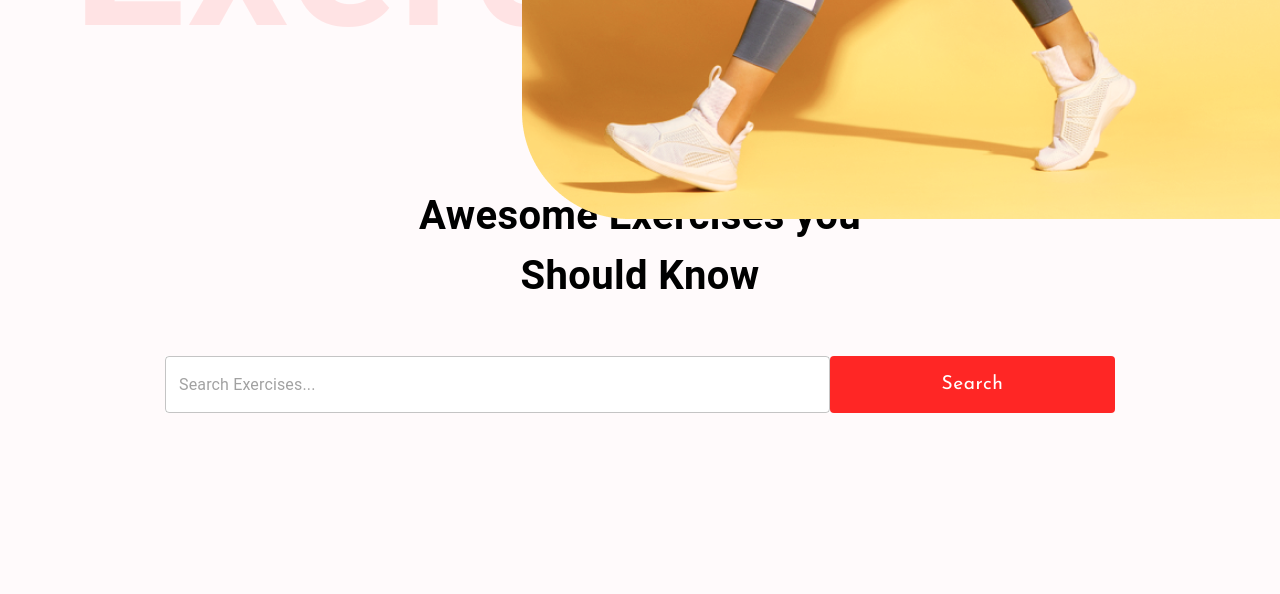
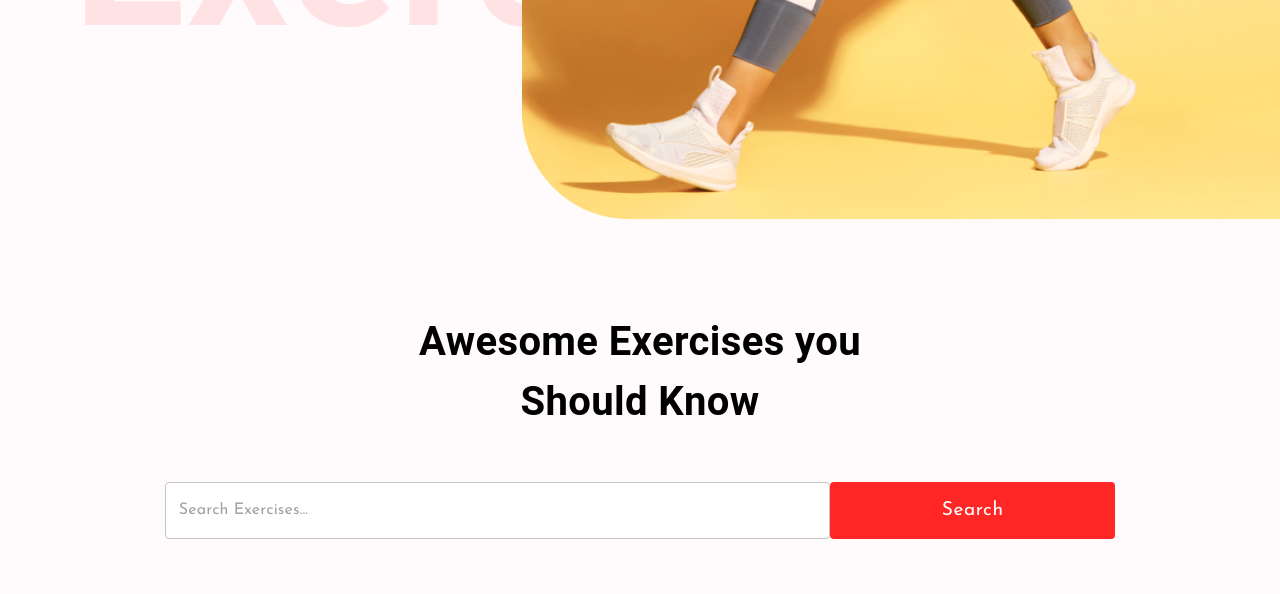
Before and after one commit to JustShuaib/exercise-project, a React (Vite) app: page / in a window 1280 px wide. Shown: the part 760-1354 px from the top of the page. Built offline with nearby package versions, Linux system fonts and the light colour scheme; no server answers.

Commit message:
done with the header - hopefully

```diff
--- a/src/App.jsx
+++ b/src/App.jsx
@@ -1,21 +1,17 @@
-import React from "react";
 import { Routes, Route } from "react-router-dom";
-import { Box } from "@mui/material";
 import "./App.css";
 import Home from "./routes/Home";
 import ExerciseDetail from "./routes/ExerciseDetail";
 import Navbar from "./components/Navbar";
 import Footer from "./components/Footer";
-const App = () => {
-  return (
-    <Box width="400px" sx={{ width: { xl: "1488px" } }} m="auto">
+const App = () => (
+  <>
     <Navbar />
     <Routes>
       <Route path="/" element={<Home />} />
       <Route path="/exercise/:id" element={<ExerciseDetail />} />
     </Routes>
     <Footer />
-    </Box>
+  </>
 );
-};
 export default App;
--- a/src/components/SearchExercises.jsx
+++ b/src/components/SearchExercises.jsx
@@ -3,6 +3,7 @@ import { Stack, Typography, Box, Button, TextField } from "@mui/material";
 import HorizontalScrollBar from "./HorizontalScrollBar";
 
 import { exerciseOptions, fetchData } from "../utils/fetchData";
+
 const SearchExercises = ({ bodyPart, setBodyPart, setExercises }) => {
   const [search, setSearch] = useState("");
   const [bodyParts, setBodyParts] = useState([]);
@@ -38,23 +39,31 @@ const SearchExercises = ({ bodyPart, setBodyPart, setExercises }) => {
   };
   return (
     <Box>
-      <Stack alignItems="center" mt="37px" justifyContent="center" p="20px">
+      <Stack alignItems="center" justifyContent="center" p="1.4rem">
         <Typography
+          component="h2"
           textAlign="center"
           fontWeight={700}
-          mb="50px"
+          mb="3.125rem"
+          mt={{ xs: "2rem", lg: "10rem" }}
           sx={{
             fontSize: { lg: "2.5rem", xs: "1.8rem" },
           }}
         >
           Awesome Exercises you <br /> Should Know
         </Typography>
-        <Box position="relative" mb="72px" width="100%" maxWidth="950px">
+        <Box
+          component="form"
+          position="relative"
+          mb="4.5rem"
+          width="100%"
+          maxWidth="59.4rem"
+        >
           <TextField
             sx={{
               input: {
-                borderRadius: "4px",
                 height: { lg: "1.5rem", xs: "1rem" },
+                fontFamily: "Josefin Sans",
               },
               width: "70%",
               backgroundColor: "white",
--- a/src/routes/Home.jsx
+++ b/src/routes/Home.jsx
@@ -10,6 +10,7 @@ const Home = () => {
   return (
     <Box>
       <HeroBanner />
+      <main>
         <SearchExercises
           setExercises={setExercises}
           bodyPart={bodyPart}
@@ -20,6 +21,7 @@ const Home = () => {
           bodyPart={bodyPart}
           exercises={exercises}
         />
+      </main>
     </Box>
   );
 };
```
Lines whose indentation alone changed are shown as unchanged.
